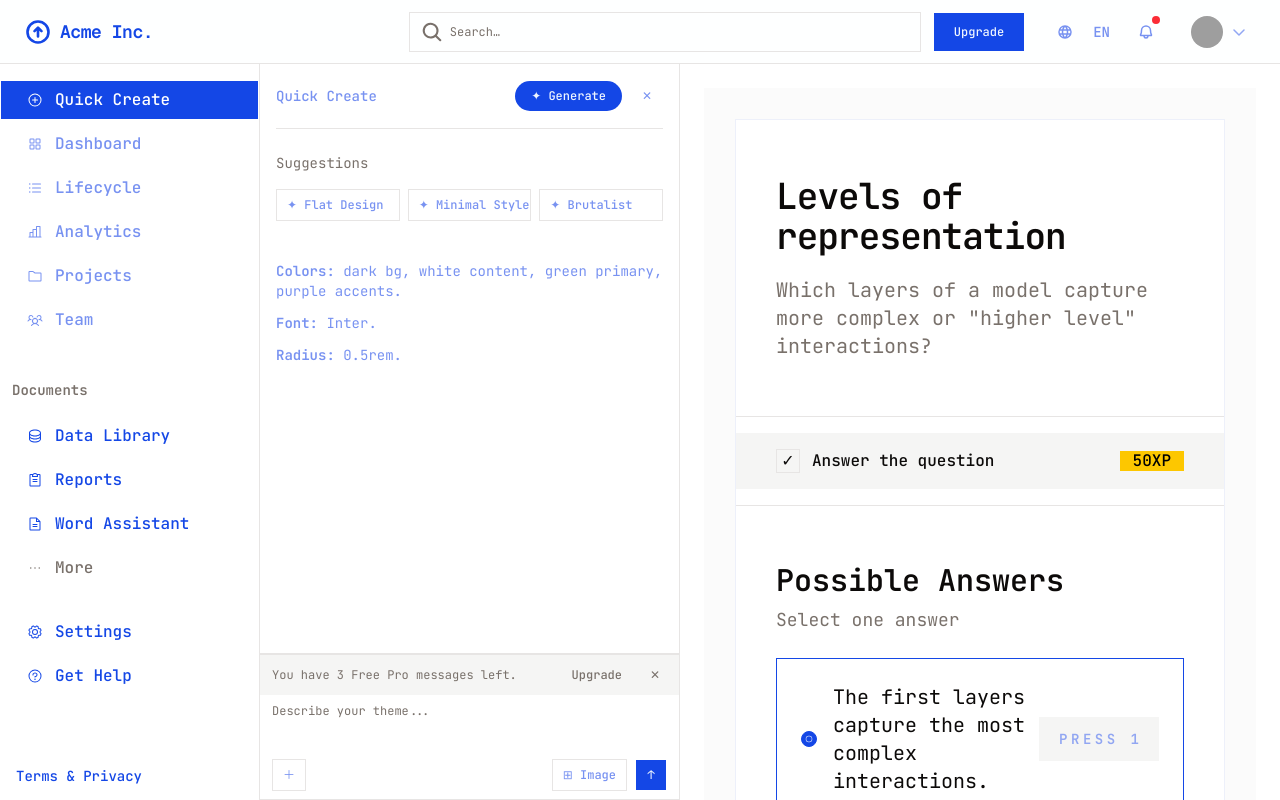
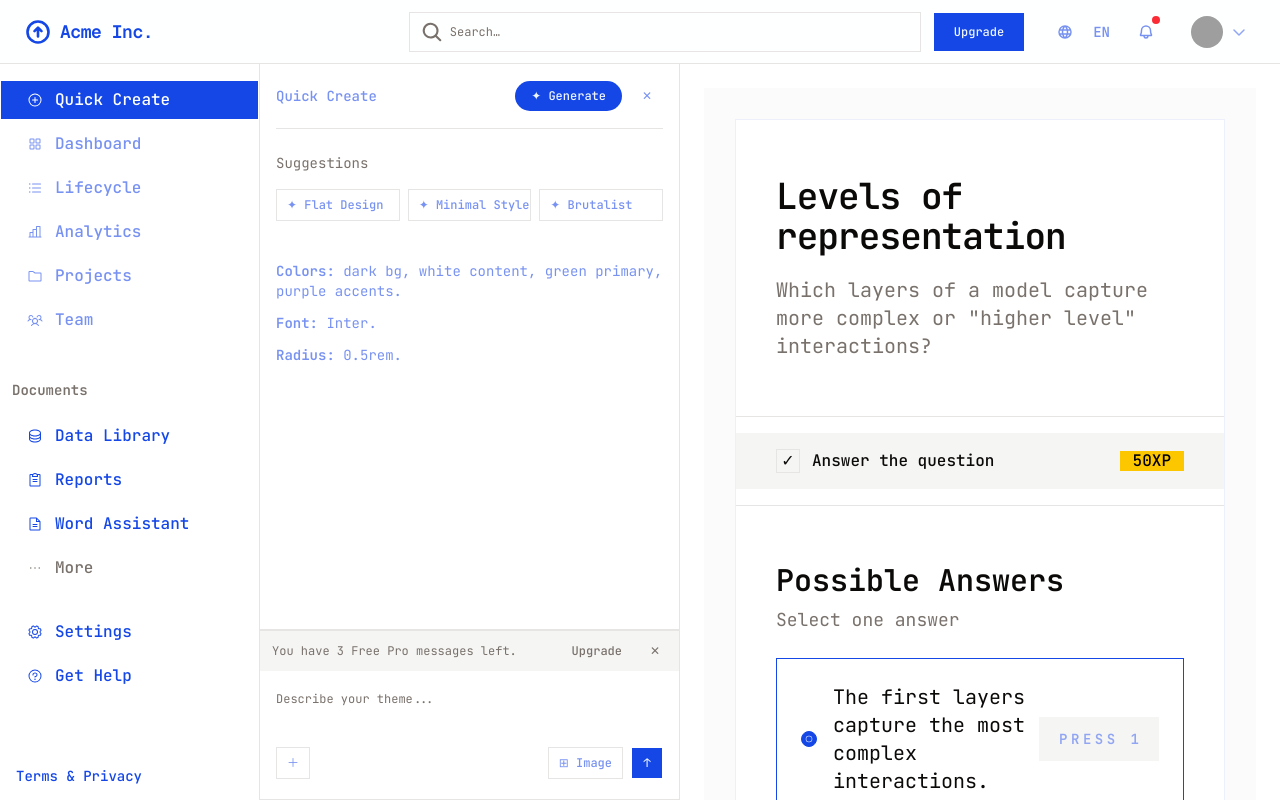
Before and after one commit to EugeneMakita/front-end, a Next.js app: page / in a window 1280 px wide. Built offline with nearby package versions, Linux system fonts and the light colour scheme; grey boxes are pictures that could not be loaded.

Commit message:
style(quick-create): increase padding to py-5

```diff
--- a/components/quick-create-panel.tsx
+++ b/components/quick-create-panel.tsx
@@ -172,7 +172,7 @@ export default function QuickCreatePanel({
             </div>
           )}
 
-          <div className="px-3 py-2">
+          <div className="px-4 py-5">
           {/* dashed drop area: only show when user is dragging files */}
           {isDraggingFiles && (
             <div className="mb-3 flex items-center justify-center gap-2 rounded-none border-[4px] border-dashed bg-muted/10 px-5 py-7 text-sm text-muted-foreground">
```
